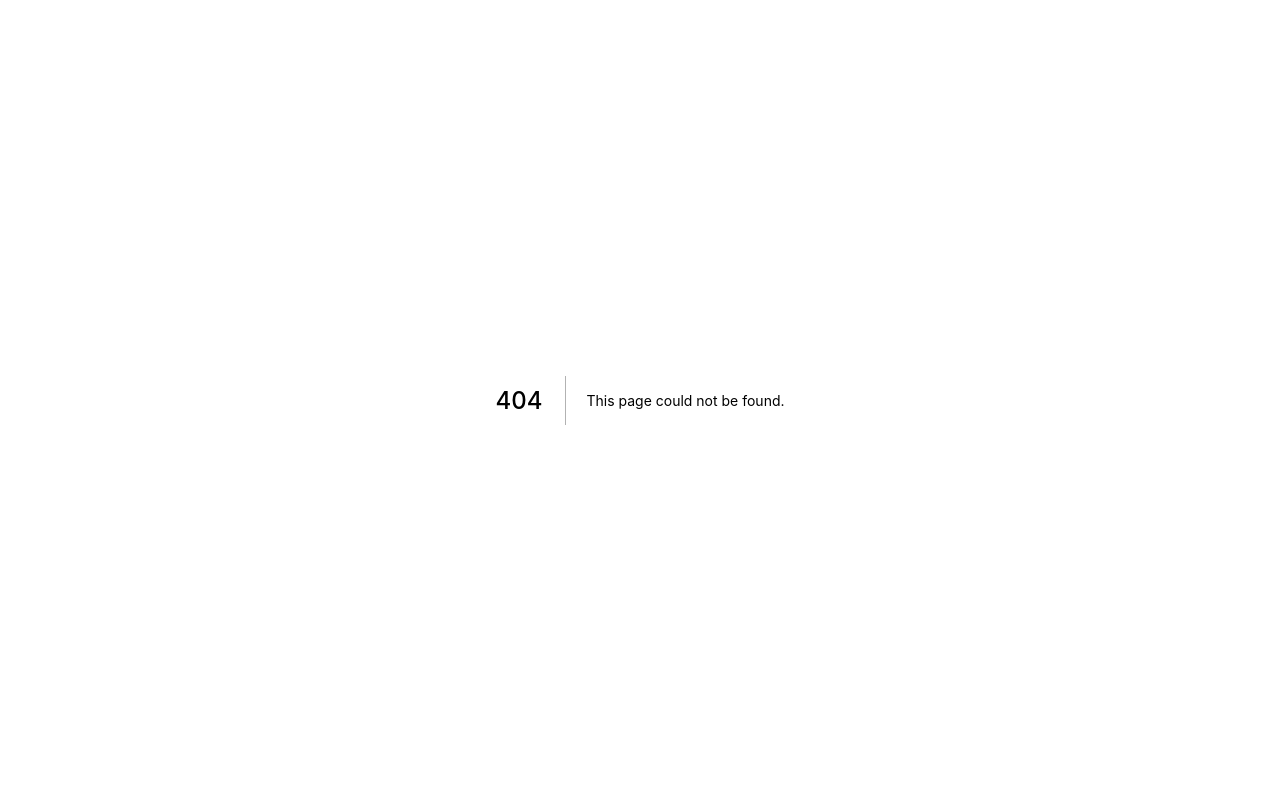
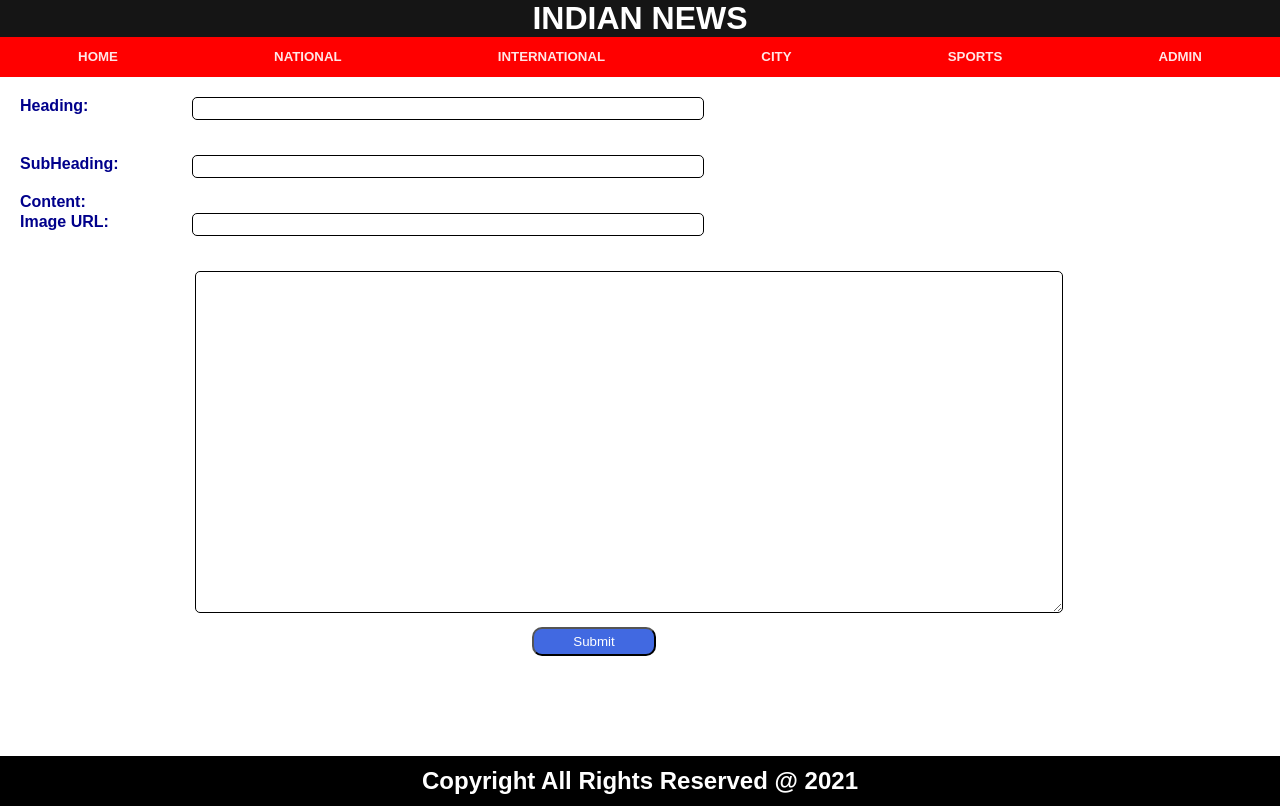
Before and after one commit to Krutarth126/News_Page, a Next.js app: page /admin in a window 1280 px wide. Before the commit this address had no page. Built offline with nearby package versions, Linux system fonts and the light colour scheme.

Commit message:
first commit

```diff
--- /dev/null
+++ b/components/Article.js
@@ -0,0 +1,28 @@
+import Link from "next/link";
+import News from "../pages/[id]";
+
+const Article = ({ heading, subheading, url, content, id, idx }) => {
+  return (
+    <>
+      <div>
+        <div className="card mt-3" style={{ width: "20rem" }}>
+          <img
+            className="card-img-top"
+            src={url}
+            alt="Card image cap"
+            className="imgg"
+          />
+          <div className="card-body">
+            <h5 className="card-title">{heading}</h5>
+            <p className="card-text">{subheading}</p>
+            <Link href={"/" + id}>
+              <a className="btn btn-primary">Read more</a>
+            </Link>
+          </div>
+        </div>
+      </div>
+    </>
+  );
+};
+
+export default Article;
--- /dev/null
+++ b/components/Footer.js
@@ -0,0 +1,9 @@
+function Footer() {
+  return (
+    <div className="foot">
+      <h2>Copyright All Rights Reserved @ 2021</h2>
+    </div>
+  );
+}
+
+export default Footer;
--- /dev/null
+++ b/components/Navbar.js
@@ -0,0 +1,23 @@
+import Link from "next/link";
+const Navbar = () => {
+  return (
+    <div className="navv">
+      <h1>INDIAN NEWS</h1>
+      <div className="navv__dropdown">
+        <Link href="/">
+          <h5>HOME</h5>
+        </Link>
+
+        <h5>NATIONAL </h5>
+        <h5>INTERNATIONAL</h5>
+        <h5>CITY</h5>
+        <h5>SPORTS</h5>
+        <Link href="/admin">
+          <h5>ADMIN</h5>
+        </Link>
+      </div>
+    </div>
+  );
+};
+
+export default Navbar;
--- a/package.json
+++ b/package.json
@@ -8,6 +8,10 @@
     "start": "next start"
   },
   "dependencies": {
+    "@ckeditor/ckeditor5-build-classic": "^27.0.0",
+    "@ckeditor/ckeditor5-react": "^3.0.2",
+    "axios": "^0.21.1",
+    "bootstrap": "^4.6.0",
     "next": "10.1.2",
     "react": "17.0.2",
     "react-dom": "17.0.2"
--- /dev/null
+++ b/pages/admin.js
@@ -0,0 +1,77 @@
+import Footer from "../components/Footer";
+import Navbar from "../components/Navbar";
+import { useState } from "react";
+import axios from "axios";
+
+const Admin = () => {
+  const [state, setState] = useState({
+    heading: "",
+    subheading: "",
+    url: "",
+    content: "",
+  });
+
+  const { heading, subheading, url, content } = state;
+
+  const changeHandler = (e) => {
+    setState({ ...state, [e.target.name]: e.target.value });
+  };
+
+  const submitHandler = async (e) => {
+    e.preventDefault();
+    console.log(state);
+    await axios.post("http://localhost:8000/post", state);
+  };
+  return (
+    <>
+      <Navbar />
+      <div className="admin">
+        <form onSubmit={submitHandler}>
+          <div>
+            <label>Heading:</label>
+            <input
+              type="text"
+              name="heading"
+              value={heading}
+              onChange={changeHandler}
+            />
+          </div>
+          <div>
+            <label>SubHeading:</label>
+            <input
+              type="text"
+              name="subheading"
+              value={subheading}
+              onChange={changeHandler}
+            />
+          </div>
+          <div>
+            <label>Image URL:</label>
+            <input
+              type="text"
+              name="url"
+              value={url}
+              onChange={changeHandler}
+            />
+          </div>
+          <div>
+            <label id="content">Content:</label>
+            <textarea
+              name="content"
+              rows="20"
+              cols="150"
+              value={content}
+              onChange={changeHandler}
+            ></textarea>
+          </div>
+          <div>
+            <button type="submit">Submit</button>
+          </div>
+        </form>
+      </div>
+      <Footer />
+    </>
+  );
+};
+
+export default Admin;
--- a/pages/index.js
+++ b/pages/index.js
@@ -1,65 +1,48 @@
-import Head from 'next/head'
-import styles from '../styles/Home.module.css'
+import Head from "next/head";
+import Navbar from "../components/Navbar";
+import styles from "../styles/Home.module.css";
+import "bootstrap/dist/css/bootstrap.min.css";
+import Article from "../components/Article";
+import Footer from "../components/Footer";
+import axios from "axios";
+import { useEffect, useState } from "react";
 
 export default function Home() {
+  const [artData, setArt] = useState([]);
+  const data = async () => {
+    let result = await axios.get("http://84b48b3f91ac.ngrok.io/readdata");
+    console.log(result.data);
+    setArt(result.data);
+  };
+
+  useEffect(() => {
+    data();
+  }, []);
   return (
-    <div className={styles.container}>
+    <>
       <Head>
-        <title>Create Next App</title>
-        <link rel="icon" href="/favicon.ico" />
+        <link rel="preconnect" href="https://fonts.gstatic.com" />
+        <link
+          href="https://fonts.googleapis.com/css2?family=Nunito&display=swap"
+          rel="stylesheet"
+        />
       </Head>
-
-      <main className={styles.main}>
-        <h1 className={styles.title}>
-          Welcome to <a href="https://nextjs.org">Next.js!</a>
-        </h1>
-
-        <p className={styles.description}>
-          Get started by editing{' '}
-          <code className={styles.code}>pages/index.js</code>
-        </p>
-
-        <div className={styles.grid}>
-          <a href="https://nextjs.org/docs" className={styles.card}>
-            <h3>Documentation &rarr;</h3>
-            <p>Find in-depth information about Next.js features and API.</p>
-          </a>
-
-          <a href="https://nextjs.org/learn" className={styles.card}>
-            <h3>Learn &rarr;</h3>
-            <p>Learn about Next.js in an interactive course with quizzes!</p>
-          </a>
-
-          <a
-            href="https://github.com/vercel/next.js/tree/master/examples"
-            className={styles.card}
-          >
-            <h3>Examples &rarr;</h3>
-            <p>Discover and deploy boilerplate example Next.js projects.</p>
-          </a>
-
-          <a
-            href="https://vercel.com/new?utm_source=create-next-app&utm_medium=default-template&utm_campaign=create-next-app"
-            className={styles.card}
-          >
-            <h3>Deploy &rarr;</h3>
-            <p>
-              Instantly deploy your Next.js site to a public URL with Vercel.
-            </p>
-          </a>
-        </div>
-      </main>
-
-      <footer className={styles.footer}>
-        <a
-          href="https://vercel.com?utm_source=create-next-app&utm_medium=default-template&utm_campaign=create-next-app"
-          target="_blank"
-          rel="noopener noreferrer"
-        >
-          Powered by{' '}
-          <img src="/vercel.svg" alt="Vercel Logo" className={styles.logo} />
-        </a>
-      </footer>
-    </div>
-  )
+      <Navbar />
+      <div className="boddy">
+        {artData.map(({ heading, subheading, url, content, _id }, idx) => {
+          return (
+            <Article
+              heading={heading}
+              subheading={subheading}
+              url={url}
+              content={content}
+              id={_id}
+              idx={idx}
+            />
+          );
+        })}
+      </div>
+      <Footer />
+    </>
+  );
 }
--- a/styles/globals.css
+++ b/styles/globals.css
@@ -2,8 +2,7 @@ html,
 body {
   padding: 0;
   margin: 0;
-  font-family: -apple-system, BlinkMacSystemFont, Segoe UI, Roboto, Oxygen,
-    Ubuntu, Cantarell, Fira Sans, Droid Sans, Helvetica Neue, sans-serif;
+  font-family: "Nunito", sans-serif;
 }
 
 a {
@@ -13,4 +12,168 @@ a {
 
 * {
   box-sizing: border-box;
+  margin: 0;
+  padding: 0;
 }
+
+.navv {
+  background-color: #151515;
+  color: white;
+}
+
+.navv h1 {
+  text-align: center;
+}
+
+.navv__dropdown {
+  background-color: red;
+  z-index: 100;
+  display: flex;
+  justify-content: space-around;
+  line-height: 5vh;
+}
+
+.navv__dropdown h5 {
+  cursor: pointer;
+  opacity: 0.9;
+}
+
+.navv__dropdown h5:hover {
+  transform: scale(1.2);
+  transition-duration: 0.5s;
+  opacity: 1;
+}
+
+.boddy {
+  width: 100%;
+  background-color: lightgray;
+  margin-top: 0;
+  padding: 20px;
+  display: grid;
+  grid-template-columns: auto auto auto;
+}
+
+.imgg {
+  height: 150px;
+}
+
+.foot {
+  width: 100%;
+  background-color: black;
+  color: white;
+  line-height: 50px;
+  text-align: center;
+}
+
+.news {
+  width: 80%;
+  margin: auto;
+  background-color: lightgray;
+  border: 1px solid black;
+  box-shadow: 10px 10px 10px black;
+  border-radius: 10px;
+  margin-bottom: 10px;
+  margin-top: 10px;
+}
+
+.news__img {
+  width: 50%;
+  margin-left: 26%;
+  height: 200px;
+}
+
+.news h2,
+.news h4 {
+  margin: 10px;
+  text-align: center;
+}
+
+.news p {
+  width: 80%;
+  margin: auto;
+}
+
+.admin form {
+  display: flex;
+  flex-direction: column;
+  justify-content: start;
+}
+
+.admin form div {
+  margin: 20px;
+}
+
+.admin form input {
+  position: absolute;
+  left: 15vw;
+  width: 40%;
+  padding: 3px;
+  line-height: 10px;
+  border: 1px solid black;
+  border-radius: 5px;
+}
+
+.admin form textarea {
+  width: 70%;
+  padding: 20px;
+  margin-bottom: 50px;
+  position: relative;
+  left: 8.5vw;
+  border: 1px solid black;
+  border-radius: 5px;
+}
+
+#content {
+  position: relative;
+  top: -57vh;
+}
+
+.admin form label {
+  font-weight: 800;
+  color: darkblue;
+}
+
+.admin form button {
+  background-color: royalblue;
+  padding: 5px;
+  width: 10%;
+  position: relative;
+  left: 40vw;
+  color: white;
+  bottom: 10vh;
+  border-radius: 10px;
+}
+
+.articleData {
+  width: 80%;
+  margin: auto;
+  background-color: #8fd6e1;
+  border: 1px solid black;
+  border-radius: 5px;
+  box-shadow: 10px 10px 10px black;
+  margin-top: 10px;
+  margin-bottom: 10px;
+}
+
+.articleData img {
+  width: 45%;
+  height: 200px;
+  position: relative;
+  left: 40vh;
+  margin-top: 10px;
+  border-radius: 10px;
+}
+
+.articleData h1,
+.articleData h3 {
+  text-align: center;
+  color: #440a67;
+  margin: 5px;
+}
+
+.articleData p {
+  width: 85%;
+  margin: auto;
+  font-size: 1.1rem;
+  font-weight: bold;
+}
```
Also changed, not shown: pages/[id].js (added, +45 -0 lines), 1 other file (tests, documents, lock files or other folders).
